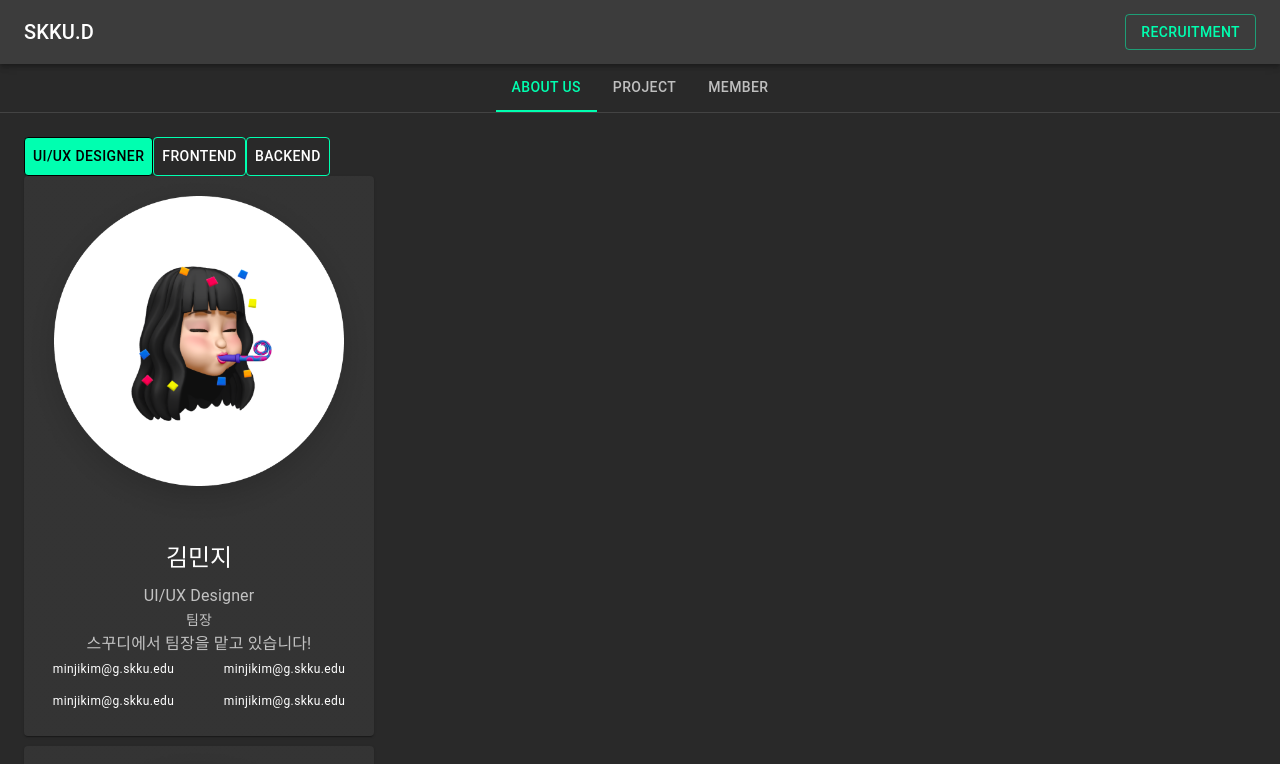
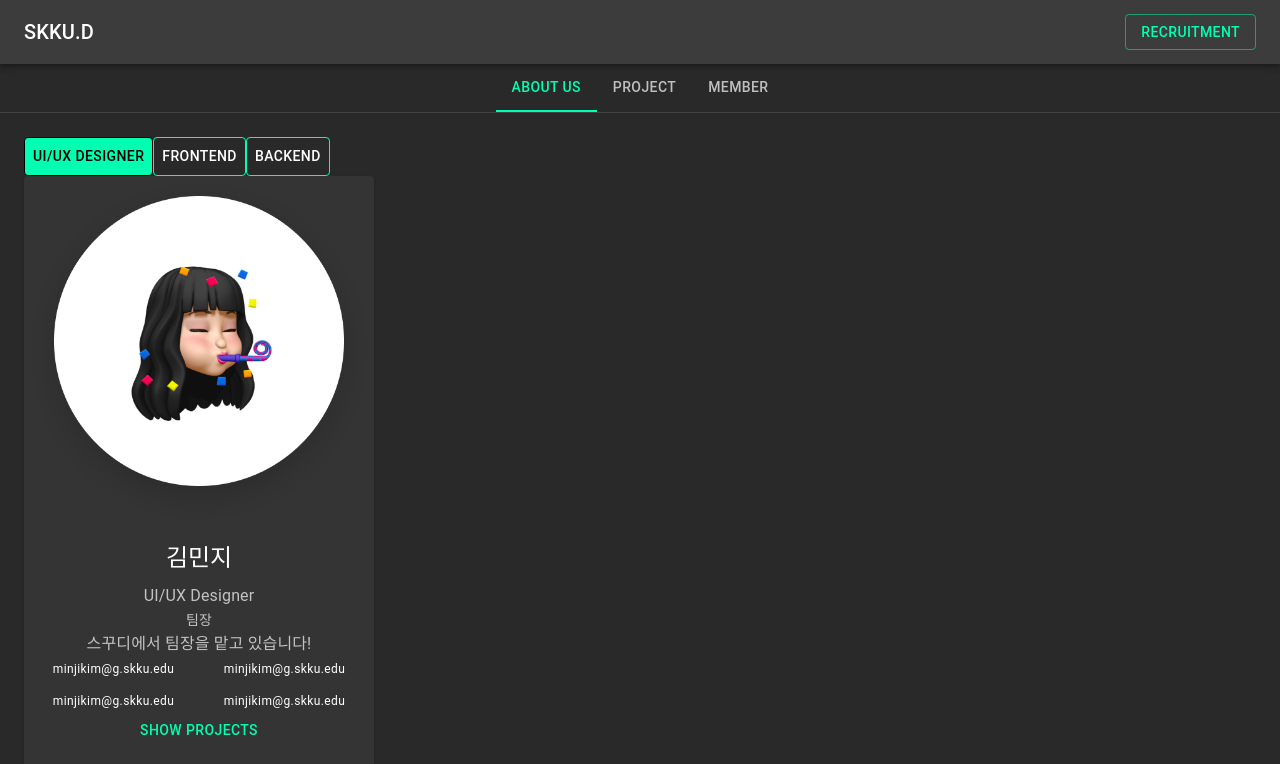
Before and after one commit to SKKUD/skkud-frontend, a React (Create React App) app: page /member in a window 1280 px wide. Shown: the top 764 px of the page. Built offline with nearby package versions, Linux system fonts and the light colour scheme.

Commit message:
add show projects

```diff
--- a/src/components/Main/member/MemberCard.jsx
+++ b/src/components/Main/member/MemberCard.jsx
@@ -1,4 +1,5 @@
 import * as React from 'react';
+import { useState } from 'react';
 import PropTypes from 'prop-types';
 import Card from '@mui/material/Card';
 import CardContent from '@mui/material/CardContent';
@@ -6,6 +7,7 @@ import CardMedia from '@mui/material/CardMedia';
 import Typography from '@mui/material/Typography';
 import Grid from '@mui/material/Grid';
 import Box from '@mui/material/Box';
+import Button from '@mui/material/Button';
 
 export default function MemberCard({
     name,
@@ -16,8 +18,11 @@ export default function MemberCard({
     email,
     link1,
     insta,
-    link2
+    link2,
+    projects
 }) {
+    const [isVisible, setIsVisible] = useState(false);
+
     return (
         <Card sx={{ maxWidth: 350 }} style={{ marginBottom: 10 }}>
             <CardMedia component="img" image={img} alt={name} />
@@ -50,6 +55,16 @@ export default function MemberCard({
                         </Grid>
                     </Grid>
                 </Box>
+                <Button onClick={() => setIsVisible(!isVisible)}>Show Projects</Button>
+                {isVisible ? (
+                    <Box sx={{ width: '100%' }}>
+                        {projects.map((value) => (
+                            <Typography variant="body1" color="text.secondary">
+                                {value}
+                            </Typography>
+                        ))}
+                    </Box>
+                ) : null}
             </CardContent>
         </Card>
     );
@@ -64,5 +79,6 @@ MemberCard.propTypes = {
     email: PropTypes.string.isRequired,
     link1: PropTypes.string.isRequired,
     insta: PropTypes.string.isRequired,
-    link2: PropTypes.string.isRequired
+    link2: PropTypes.string.isRequired,
+    projects: PropTypes.string.isRequired
 };
--- a/src/components/Main/member/MemberList.jsx
+++ b/src/components/Main/member/MemberList.jsx
@@ -12,7 +12,8 @@ const Members = [
         email: 'minjikim@g.skku.edu',
         link1: 'minjikim@g.skku.edu',
         insta: 'minjikim@g.skku.edu',
-        link2: 'minjikim@g.skku.edu'
+        link2: 'minjikim@g.skku.edu',
+        projects: ['스꾸디']
     },
     {
         name: '김민지2',
@@ -23,7 +24,8 @@ const Members = [
         email: 'minjikim@g.skku.edu',
         link1: 'minjikim@g.skku.edu',
         insta: 'minjikim@g.skku.edu',
-        link2: 'minjikim@g.skku.edu'
+        link2: 'minjikim@g.skku.edu',
+        projects: []
     },
     {
         name: '김민지3',
@@ -34,7 +36,8 @@ const Members = [
         email: 'minjikim@g.skku.edu',
         link1: 'minjikim@g.skku.edu',
         insta: 'minjikim@g.skku.edu',
-        link2: 'minjikim@g.skku.edu'
+        link2: 'minjikim@g.skku.edu',
+        projects: []
     }
 ];
 
@@ -53,6 +56,7 @@ export default function MemberList() {
                     link1={member.link1}
                     insta={member.insta}
                     link2={member.link2}
+                    projects={member.projects}
                 />
             ))}
         </>
```
Also changed, not shown: 1 other file (tests, documents, lock files or other folders).
